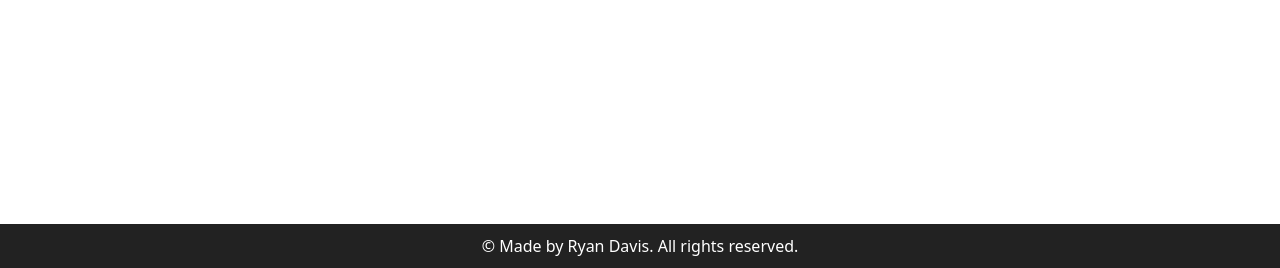
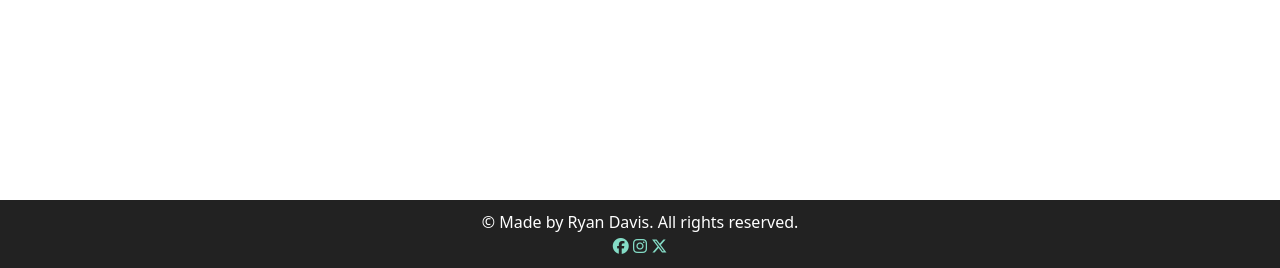
Before and after one commit to ryan-a-davis365/game-talk, a Django app: page /home/ in a window 1280 px wide. Shown: the part 532-800 px from the top of the page. Run offline with Django 5.2, Linux system fonts and the light colour scheme; data that the repository does not hold is empty; some libraries are stand-ins or nearby versions.

Commit message:
feat: added icons with href's to footer

```diff
--- a/static/css/style.css
+++ b/static/css/style.css
@@ -73,3 +73,7 @@ main {
     color: #000000;
     background-color: #84DCC6;
 }
+
+i {
+    color: #84DCC6;
+}
--- a/templates/base.html
+++ b/templates/base.html
@@ -21,6 +21,8 @@
         integrity="sha384-+0n0xVW2eSR5OomGNYDnhzAbDsOXxcvSN1TPprVMTNDbiYZCxYbOOl7+AMvyTG2x" crossorigin="anonymous">
 
     <link rel="stylesheet" href="{% static 'css/style.css' %}">
+
+    <script src="https://kit.fontawesome.com/ebbcf62481.js" crossorigin="anonymous"></script>
 
 </head>
 
@@ -48,9 +50,10 @@
                         </li>
                     </ul>
                     <form class="search-form" method="GET" action="{% url 'home' %}">
-                <input class="form-control me-2" type="search" placeholder="Search" aria-label="Search" name="q">
-                <button class="btn" type="submit">Search</button>
-            </form>
+                        <input class="form-control me-2" type="search" placeholder="Search" aria-label="Search"
+                            name="q">
+                        <button class="btn" type="submit">Search</button>
+                    </form>
                 </div>
             </div>
         </nav>
@@ -64,6 +67,9 @@
     <footer class="footer">
         <div class="container">
             <p class="mb-0">&copy; Made by Ryan Davis. All rights reserved.</p>
+            <a href="https://www.facebook.com/"><i class="fa-brands fa-facebook"></i></a>
+            <a href="https://www.instagram.com/"><i class="fa-brands fa-instagram"></i></a>
+            <a href="https://x.com/"><i class="fa-brands fa-x-twitter"></i></a>
         </div>
     </footer>
 
```
